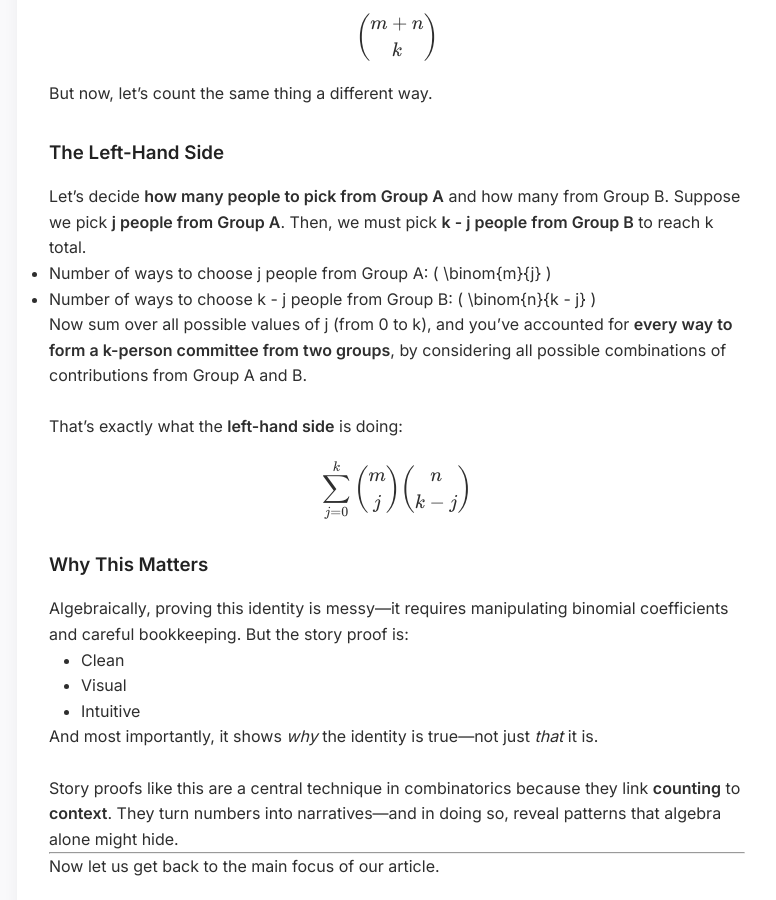
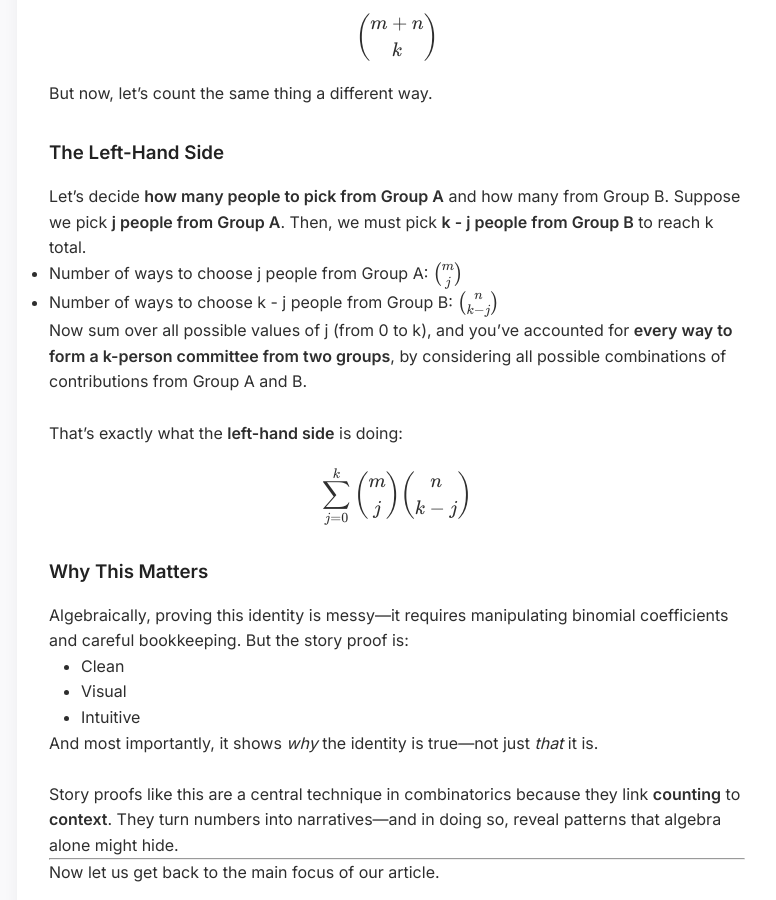
Before and after one commit to 21f3002975/21f3002975.github.io, a Jekyll site: the page built from index.md, in a window 1280 px wide and 900 px high, scrolled down 4087 px. Shown: the whole window, without its empty margins (307-1083 px from the left). Built offline with Jekyll 4.4.1, drawn with Linux system fonts in a browser that asks for light colours; nearby versions of some CDN libraries.

Commit message:
Format update

```diff
--- a/index.md
+++ b/index.md
@@ -129,8 +129,10 @@ But now, let’s count the same thing a different way.
 
 Let’s decide **how many people to pick from Group A** and how many from Group B. Suppose we pick **j people from Group A**. Then, we must pick **k - j people from Group B** to reach k total.
 
-- Number of ways to choose j people from Group A: \( \binom{m}{j} \)
-- Number of ways to choose k - j people from Group B: \( \binom{n}{k - j} \)
+<ul>
+  <li>Number of ways to choose j people from Group A: \( \binom{m}{j} \)</li>
+  <li>Number of ways to choose k - j people from Group B: \( \binom{n}{k - j} \)</li>
+</ul>
 
 
 Now sum over all possible values of j (from 0 to k), and you’ve accounted for **every way to form a k-person committee from two groups**, by considering all possible combinations of contributions from Group A and B.
```
